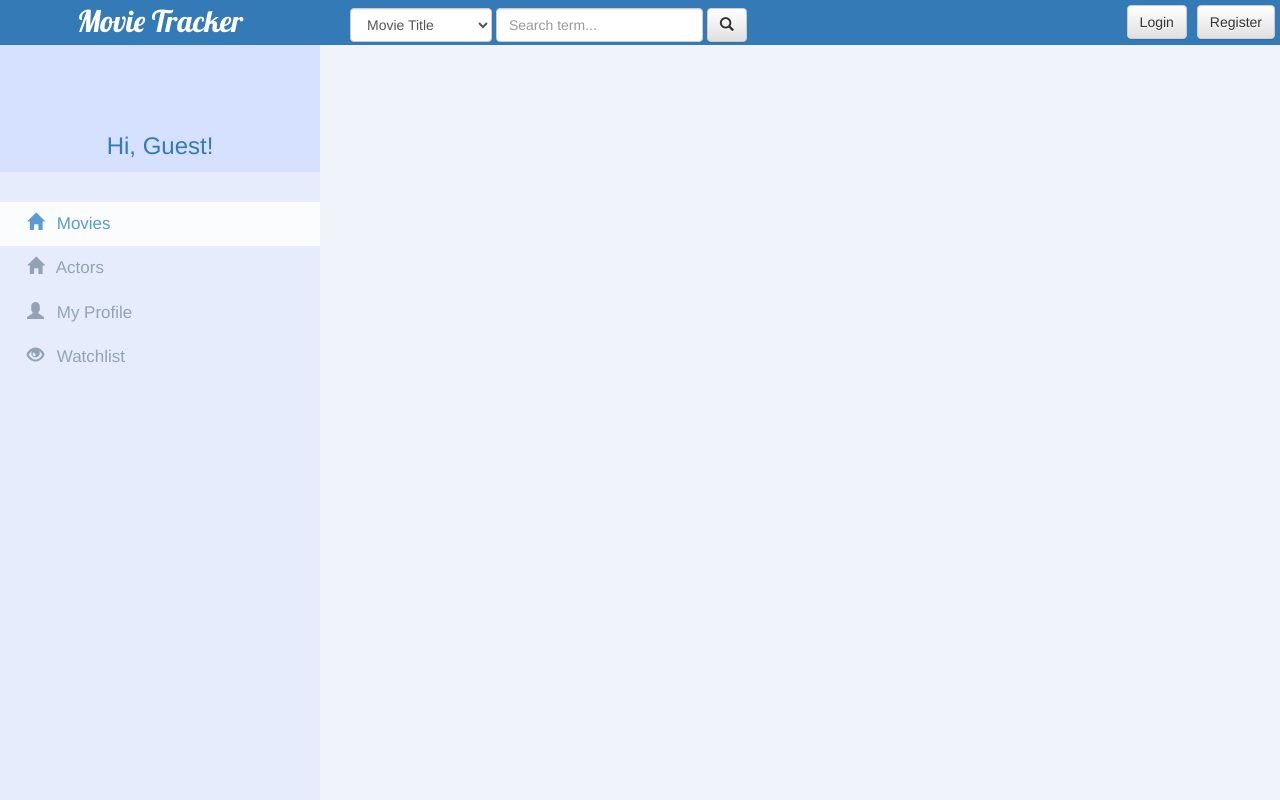
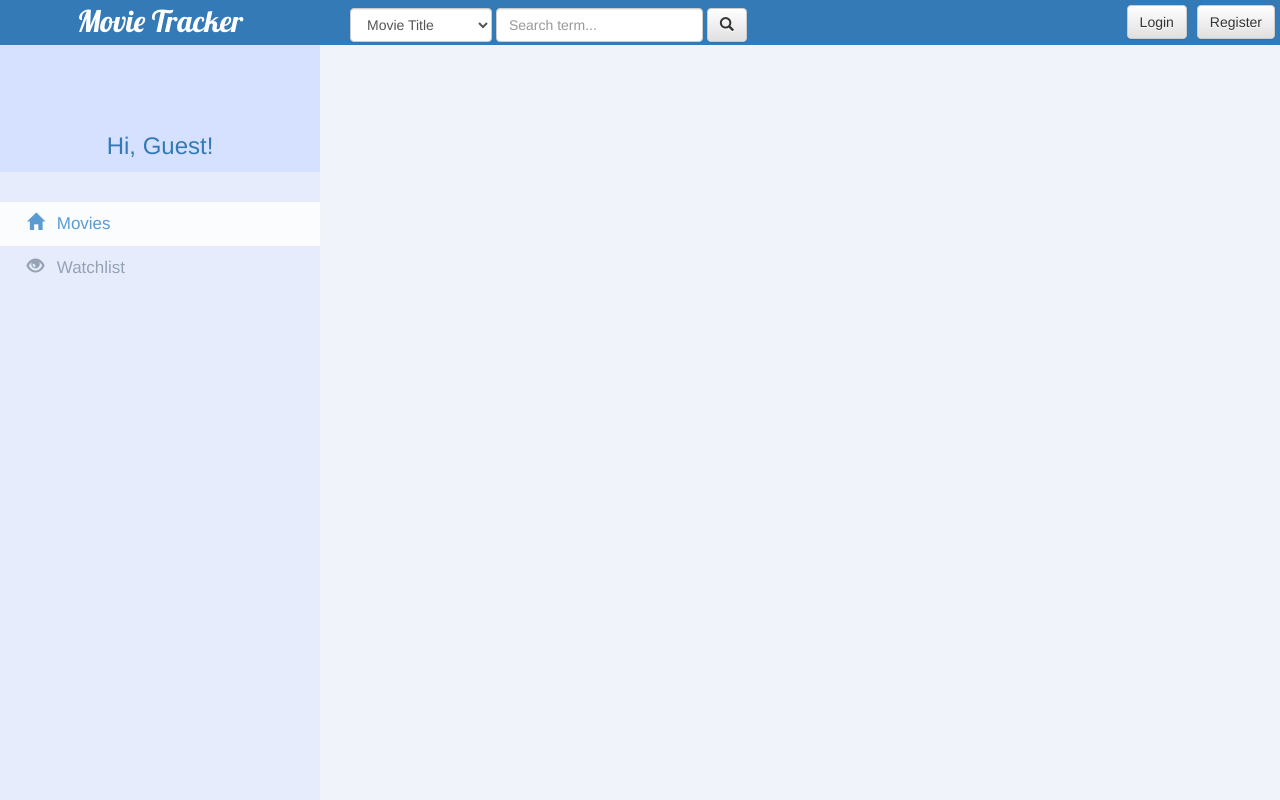
Before and after one commit to awp2017/MovieTracker, a Django app: page /actors/ in a window 1280 px wide. Run offline with Django 3.2, Linux system fonts and the light colour scheme; data that the repository does not hold is empty; some libraries are stand-ins or nearby versions.

```diff
--- a/templates/layout.html
+++ b/templates/layout.html
@@ -105,17 +105,6 @@
                     <i class="glyphicon glyphicon-home"></i>
                     Movies </a>
             </li>
-            <li>
-                <a href="{% url 'actors_index' %}">
-                    <i class="glyphicon glyphicon-home"></i>
-                    Actors </a>
-            </li>
-            <!-- LINK TO MY ACCOUNT PAGE -->
-            <li>
-                <a href="#">
-                    <i class="glyphicon glyphicon-user"></i>
-                    My Profile</a>
-            </li>
             <!-- LINK TO USER'S WATCHLIST -->
             <li>
                 <a href="#">
```
Also changed, not shown: templates/movies/show.html (+18 -7 lines).
